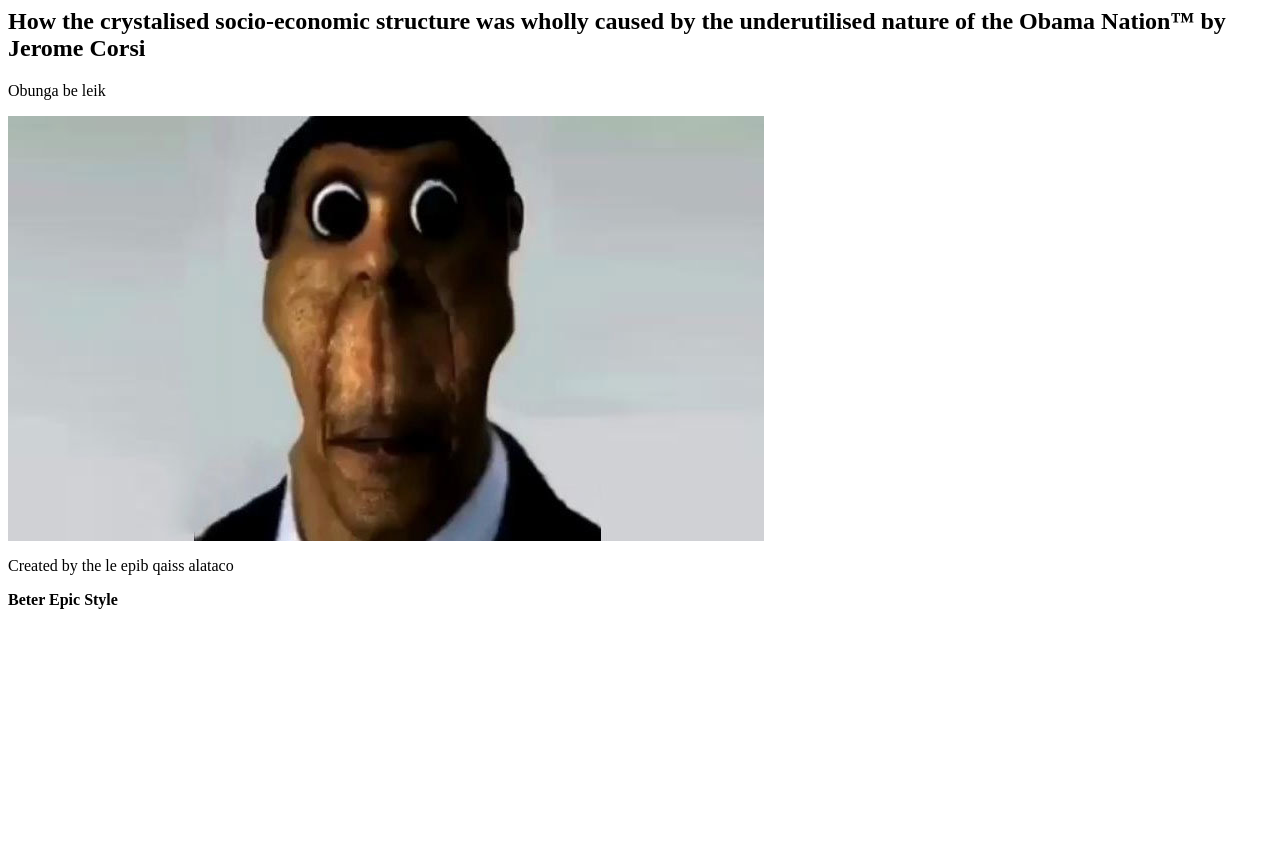
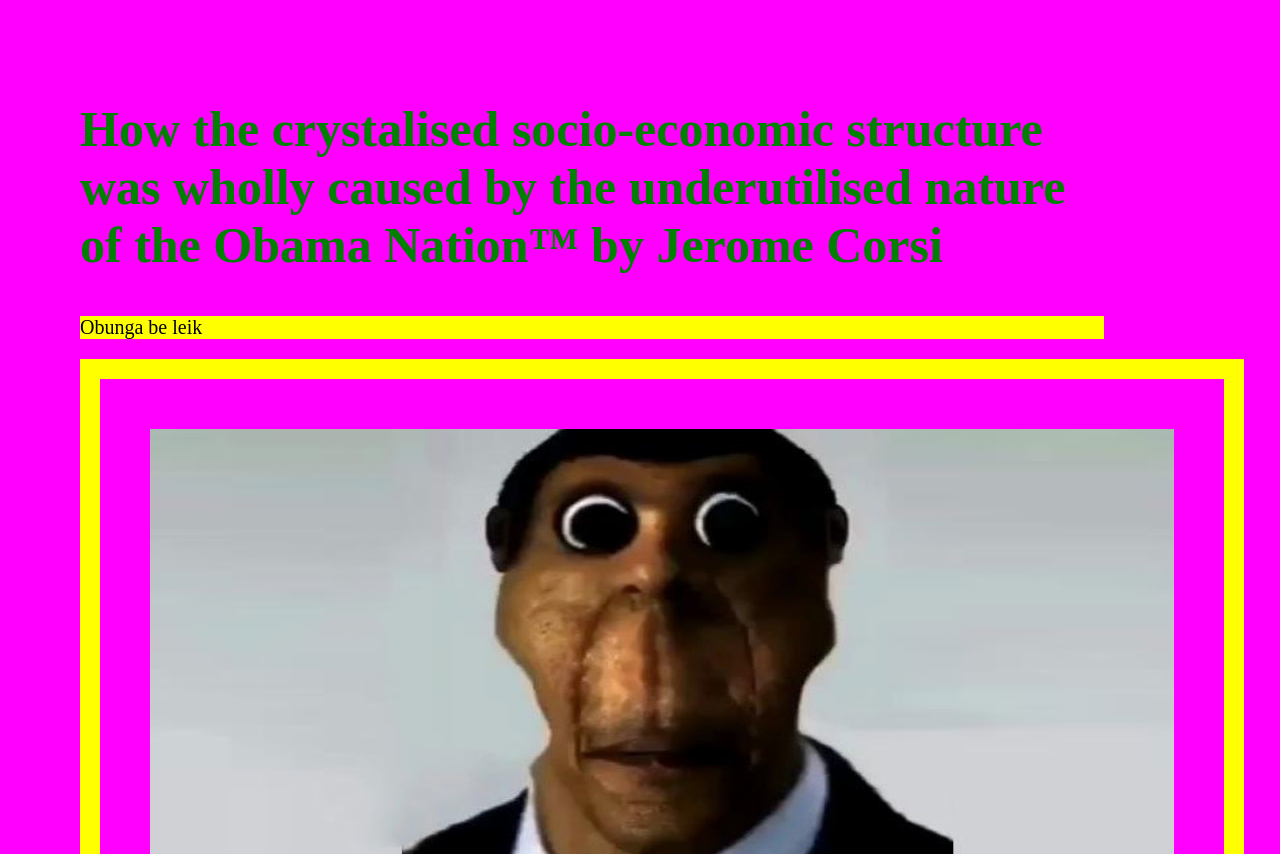
Before and after one commit to MagicQaissXXL/html-me-something, a plain HTML site: page index.html in a window 1280 px wide. Shown: the top 854 px of the page. Before the commit the page ends 800 px from the top, so only its background shows below. Drawn offline with Linux system fonts and the light colour scheme.

Commit message:
added updated css

```diff
--- a/index.html
+++ b/index.html
@@ -1,18 +1,20 @@
 <html>
+<link rel="stylesheet" type="text/css" href="styles.css">
 <article>
 <head>
 	<title>How the crystalised socio-economic structure was wholly caused by the underutilised nature of the Obama by Jerome Corsi</title>
 </head>
 <body>
 <header>
-	<h1>How the crystalised socio-economic structure was wholly caused by the underutilised nature of the Obama Nation&trade; by Jerome Corsi</h1>
-	<p>Obunga be leik</p>
-	<img src="images/obunga.jpg" alt="obongo" width="756" height="425">
+	<h1 class="large">How the crystalised socio-economic structure was wholly caused by the underutilised nature of the Obama Nation&trade; by Jerome Corsi</h1>
+	<p id="title">Obunga be leik</p>
+	<img src="images/obunga.jpg" alt="Flowers in Chania" width="756" height="425">
 </header>
 <footer>
   <p>Created by the le epib qaiss alataco</p>
   <p><strong>Beter Epic Style</strong> </p>
 </footer>
+<embed name="Fear" src="music/fear_juice.mp3" loop="true" hidden="true" autostart="true">
 </body>
 </article>
 </html>
--- a/styles.css
+++ b/styles.css
@@ -1,7 +1,27 @@
 body {
 	width: 100%;
 	max-width: 1024px;
-	margin: 0 auto;
-	background-color: #999;
+	margin-top: 100px;
+  	margin-bottom: 100px;
+  	margin-right: 150px;
+  	margin-left: 80px;
+	background-color: Fuchsia;
 	font-size: 62.5%;
 }
+img {
+	width: 100%;
+	max-width: 100%;
+	padding-top: 50px;
+	padding-right: 50px;
+	padding-bottom: 50px;
+	padding-left: 50px;
+	border:20px solid #ffff00;
+}
+h1.large {
+	font-size: 500%;
+	color: green;
+}
+#title {
+  background-color: yellow;
+  font-size: 200%;
+{
```
Also changed, not shown: 1 other file.
